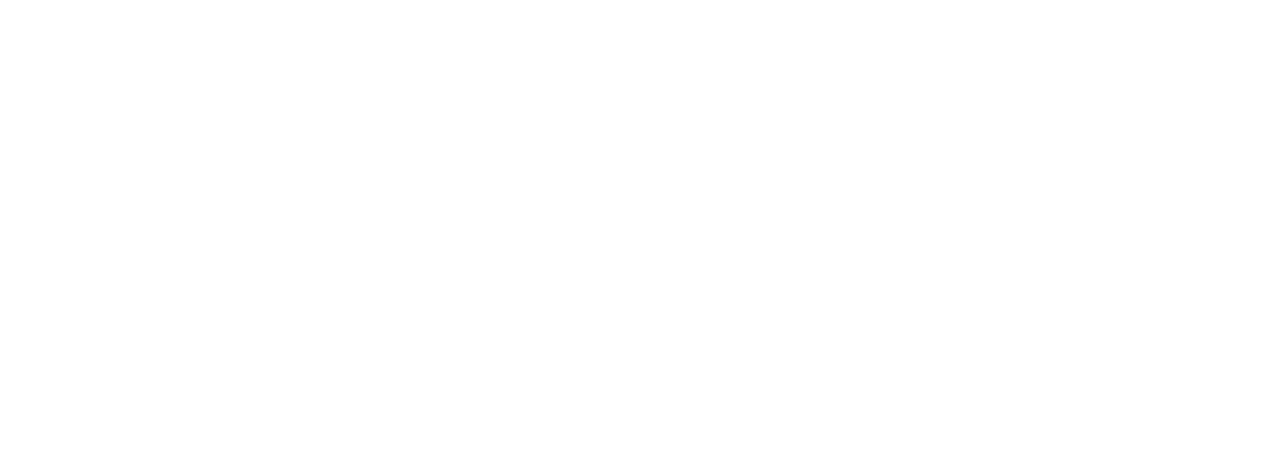
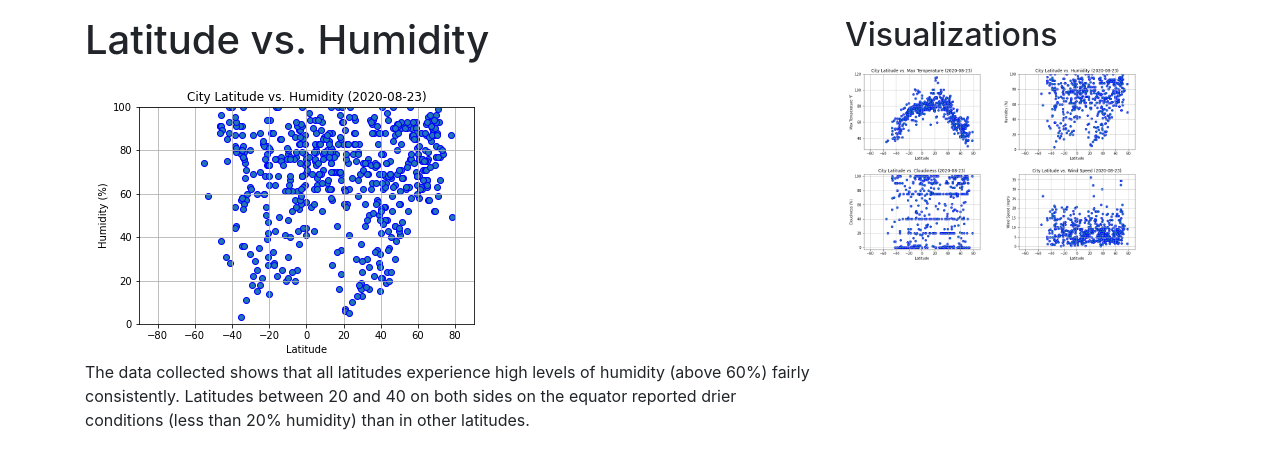
Before and after one commit to arhunt/web-design-challenge, a plain HTML site: page humidall.html in a window 1280 px wide. Drawn offline with nearby package versions, Linux system fonts and the light colour scheme.

Commit message:
Body structure of humidity page.

```diff
--- a/humidall.html
+++ b/humidall.html
@@ -4,7 +4,8 @@
 <head>
   <meta charset="UTF-8">
   <title>Humidity: All Cities</title>
-  <!-- Stylesheets go here -->
+  <link rel="stylesheet" href="https://stackpath.bootstrapcdn.com/bootstrap/4.3.1/css/bootstrap.min.css" integrity="sha384-ggOyR0iXCbMQv3Xipma34MD+dH/1fQ784/j6cY/iJTQUOhcWr7x9JvoRxT2MZw1T" crossorigin="anonymous">
+  <!-- <link rel="stylesheet" href="style.css"> -->
 </head>
 
 <!-- Descriptive title and heading tag -->
@@ -13,6 +14,42 @@
 
 <body>
 
+  <div class="container">
+    <div class="row">
+      <div class="col-md-12">
+        <p></p>
+      </div>
+      <div class="col-md-12 col-lg-8">
+        <h1>Latitude vs. Humidity</h1>
+        <img src="assets/city2humidity.png" alt="Max Temp, All Cities">
+        <p>The data collected shows that all latitudes experience high levels of humidity (above 60%) fairly consistently.  Latitudes between 20 and 40 on both sides on the equator reported drier conditions (less than 20% humidity) than in other latitudes.</p>
+      </div>
+      <div class="col-md-12 col-lg-4">
+        <h2>Visualizations</h2>
+        <a target="_blank" href="tempall.html">
+          <img src="assets/city2maxtemp.png" width="150" alt="Max Temp, All Cities">
+        </a>
+        <a target="_blank" href="humidall.html">
+          <img src="assets/city2humidity.png" width="150" alt="Humidity, All Cities">
+        </a>
+        <a target="_blank" href="cloudall.html">
+          <img src="assets/city2cloudiness.png" width="150" alt="Cloudiness, All Cities">
+        </a>
+        <a target="_blank" href="windall.html">
+          <img src="assets/city2windspeed.png" width="150" alt="Wind Speed, All Cities">
+        </a>
+      </div>
+    </div>
+
+  </div>
+
+  <!-- Copied this code from 03.08 Solved -->
+  <script src="https://code.jquery.com/jquery-3.3.1.slim.min.js" integrity="sha384-q8i/X+965DzO0rT7abK41JStQIAqVgRVzpbzo5smXKp4YfRvH+8abtTE1Pi6jizo" crossorigin="anonymous"></script>
+  <script src="https://cdnjs.cloudflare.com/ajax/libs/popper.js/1.14.7/umd/popper.min.js" integrity="sha384-UO2eT0CpHqdSJQ6hJty5KVphtPhzWj9WO1clHTMGa3JDZwrnQq4sF86dIHNDz0W1" crossorigin="anonymous"></script>
+  <script src="https://stackpath.bootstrapcdn.com/bootstrap/4.3.1/js/bootstrap.min.js" integrity="sha384-JjSmVgyd0p3pXB1rRibZUAYoIIy6OrQ6VrjIEaFf/nJGzIxFDsf4x0xIM+B07jRM" crossorigin="anonymous"></script>
+  <!-- End of copied code -->
+
+  </body>
 
 
 
```
